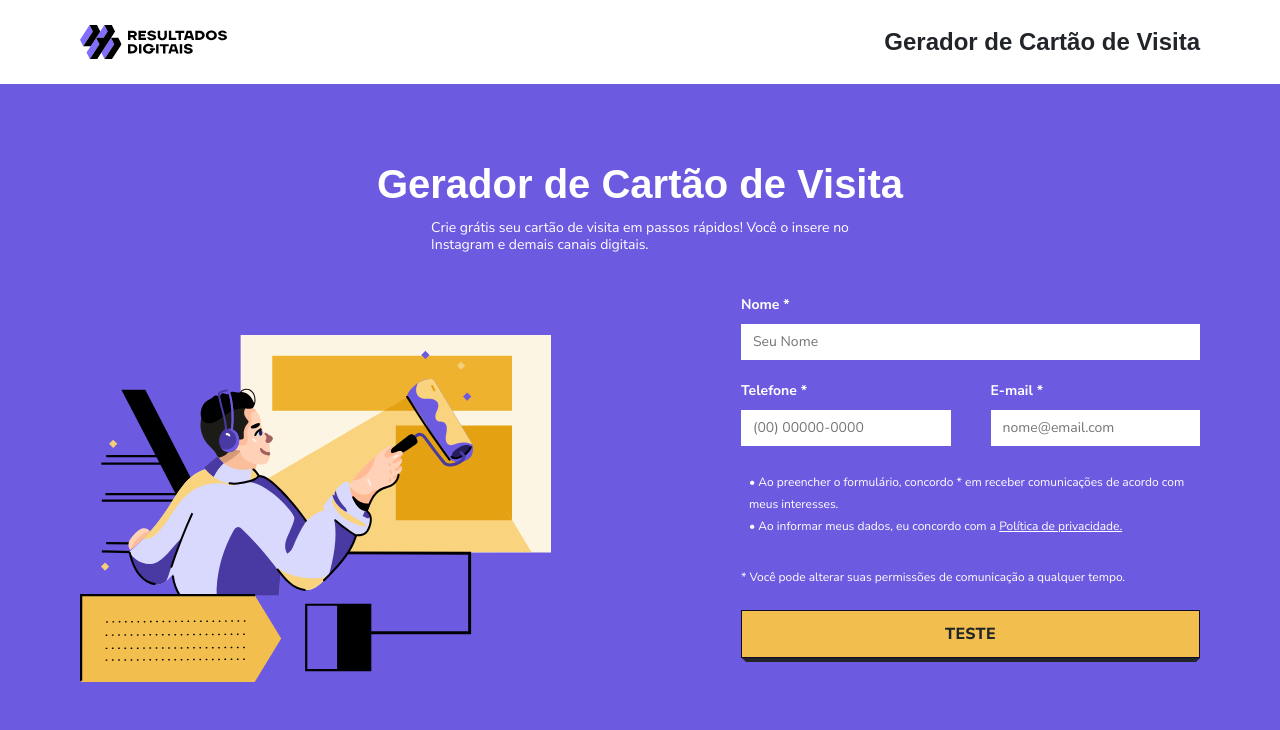
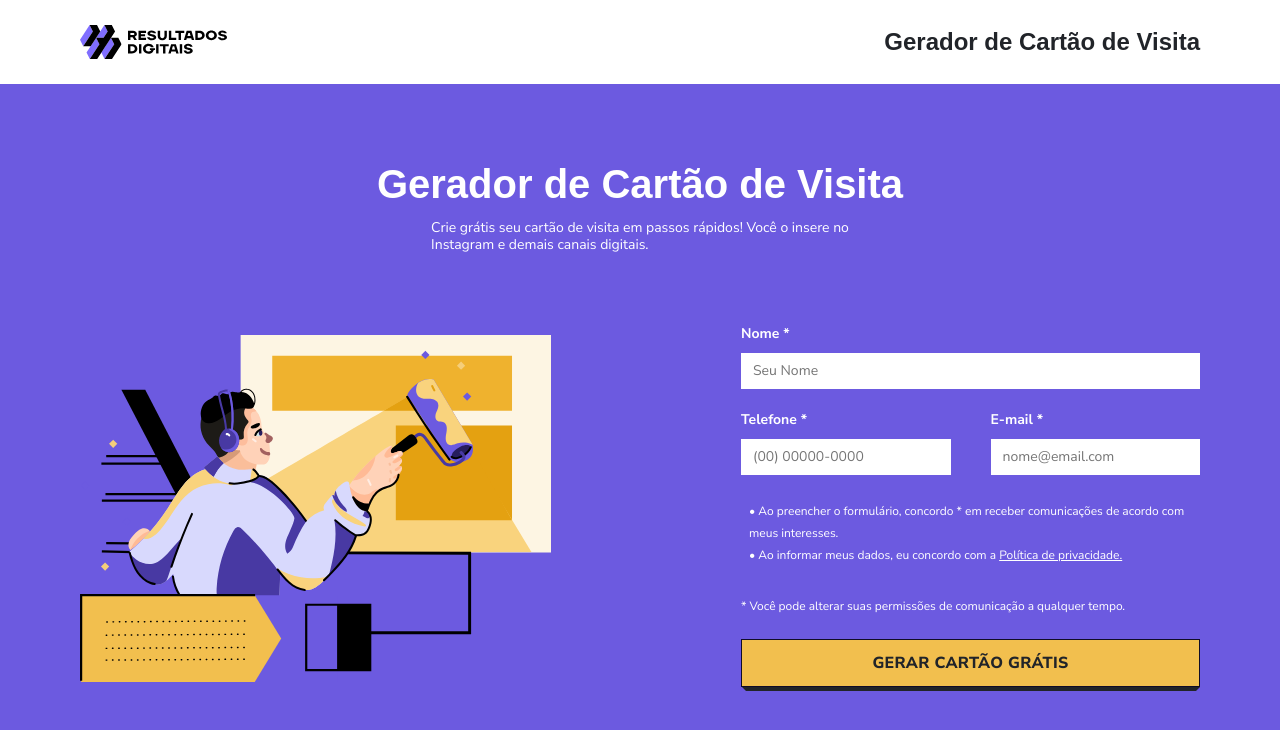
Before and after one commit to igorfurtado/rd-station, a Next.js app: page / in a window 1280 px wide. Shown: the top 730 px of the page. Built offline with nearby package versions, Linux system fonts and the light colour scheme; a web font is replaced by a local one.

Commit message:
style: condicionando estilos do botao ao estado de disabled

```diff
--- a/src/app/components/button/index.tsx
+++ b/src/app/components/button/index.tsx
@@ -1,10 +1,15 @@
 import { Border, Container, StyledButton } from './styles'
 
-const Button = () => {
+type ButtonProps = {
+  title: string
+  disabled?: boolean
+}
+
+const Button = ({ title, disabled }: ButtonProps) => {
   return (
-    <Container>
-      <StyledButton>teste</StyledButton>
-      <Border>
+    <Container disabled={disabled}>
+      <StyledButton disabled={disabled}>{title}</StyledButton>
+      <Border disabled={disabled}>
         <div />
       </Border>
     </Container>
--- a/src/app/components/button/styles.ts
+++ b/src/app/components/button/styles.ts
@@ -1,11 +1,23 @@
-import styled from 'styled-components'
+import styled, { css } from 'styled-components'
 
 import { colors, fonts } from '@/app/styles/references'
 
-export const Container = styled.div`
+export const Container = styled.div<{
+  disabled?: boolean
+}>`
   display: flex;
   flex-direction: column;
   width: 100%;
+
+  transition: 0.3s all ease-out;
+
+  ${({ disabled }) =>
+    !disabled &&
+    css`
+      &:hover {
+        transform: scale(1.02);
+      }
+    `}
 `
 
 export const StyledButton = styled.button`
@@ -26,9 +38,21 @@ export const StyledButton = styled.button`
   line-height: 150%;
   letter-spacing: 0.02rem;
   text-transform: uppercase;
+  white-space: nowrap;
+
+  ${({ disabled }) =>
+    disabled &&
+    css`
+      cursor: unset;
+      background-color: #e1e4e8;
+      border: 1px solid #e1e4e8;
+      color: #97a1ac;
+    `}
 `
 
-export const Border = styled.div`
+export const Border = styled.div<{
+  disabled?: boolean
+}>`
   position: relative;
   display: flex;
   align-items: center;
@@ -37,6 +61,7 @@ export const Border = styled.div`
   height: 4px;
   background-color: transparent;
   z-index: 5;
+  cursor: ${({ disabled }) => (disabled ? 'unset' : 'pointer')};
 
   div {
     z-index: 10;
@@ -47,7 +72,8 @@ export const Border = styled.div`
       top: 0;
       width: 50%;
       height: 100%;
-      background-color: ${colors.dark};
+      background-color: ${({ disabled }) =>
+        disabled ? '#97A1AC' : colors.dark};
     }
 
     &:before {
--- a/src/app/components/main/components/formView/index.tsx
+++ b/src/app/components/main/components/formView/index.tsx
@@ -109,7 +109,7 @@ const FormView = ({ show, handleCurrentView }: FormViewProps) => {
             </Typography>
           </AdditionalInformation>
 
-          <Button />
+          <Button title='Gerar cartão grátis' />
         </form>
       </Content>
     </Container>
--- a/src/app/components/main/components/formView/styles.ts
+++ b/src/app/components/main/components/formView/styles.ts
@@ -36,6 +36,7 @@ export const Content = styled.div`
   form {
     display: flex;
     flex-direction: column;
+    justify-content: center;
     width: 100%;
     height: 100%;
     gap: 1.5rem;
```
